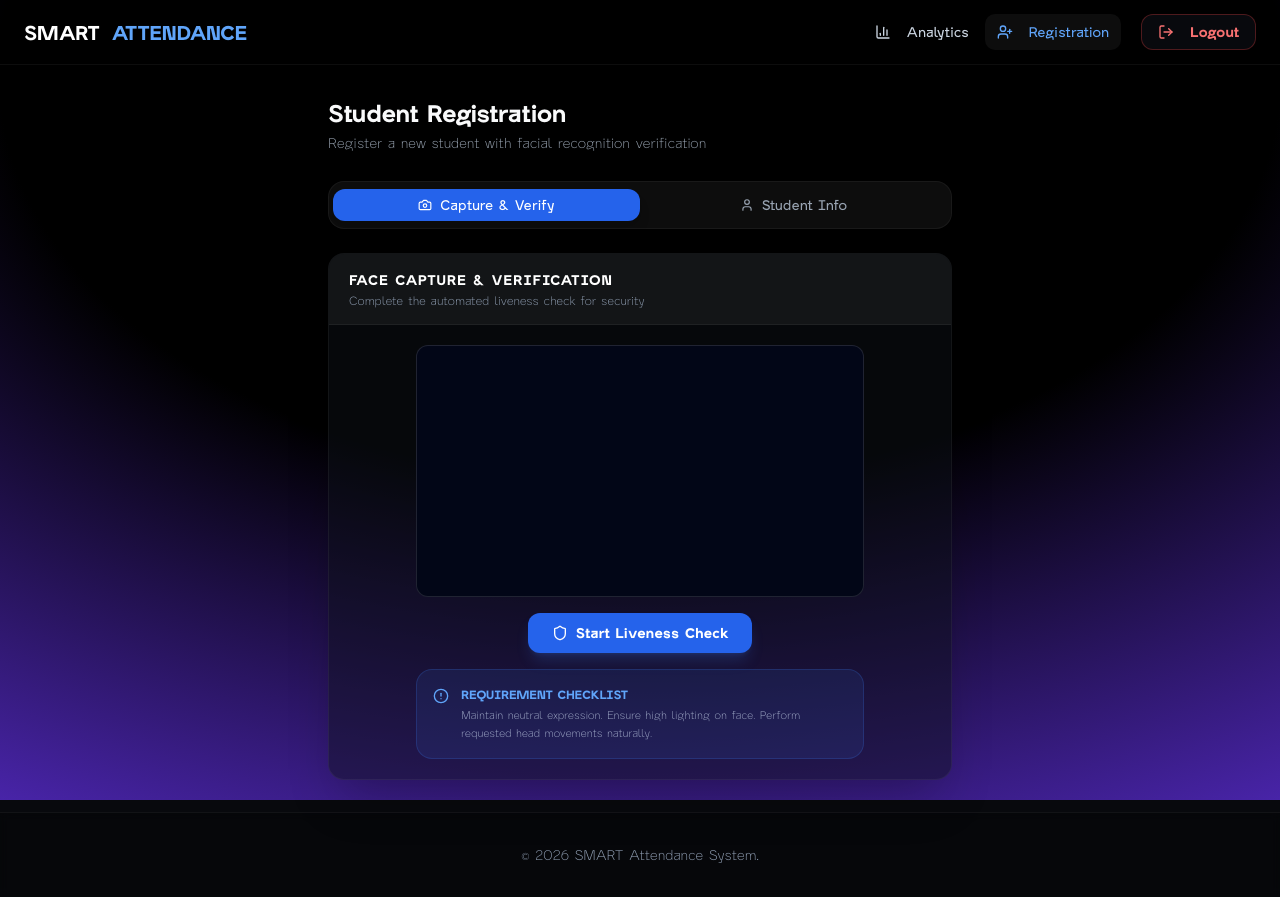
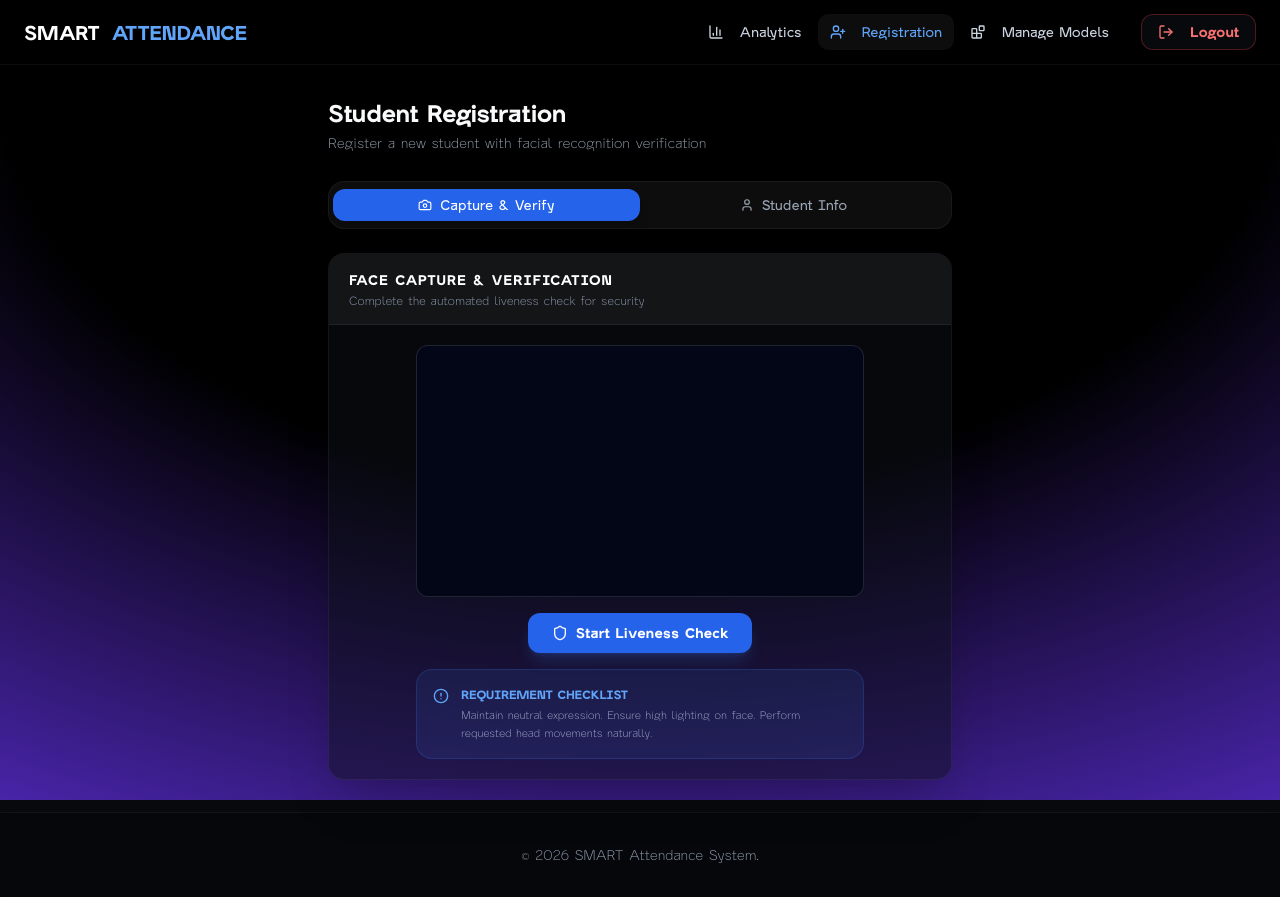
Before and after one commit to SmartAttendanceFinalYearProject/SmartAttendance, a Next.js app: page /admin/register in a window 1280 px wide. Built offline with nearby package versions, Linux system fonts and the light colour scheme; no server answers; sample sign-in values are in the browser's storage.

Commit message:
creating all models for the admin

```diff
--- a/app/admin/register/page.tsx
+++ b/app/admin/register/page.tsx
@@ -520,6 +520,7 @@ export default function AdminRegistrationPage() {
                         <SelectItem value="2nd">2nd Year</SelectItem>
                         <SelectItem value="3rd">3rd Year</SelectItem>
                         <SelectItem value="4th">4th Year</SelectItem>
+                        <SelectItem value="5th">5th Year</SelectItem>
                       </SelectContent>
                     </Select>
                   </div>
--- a/components/Navbar.tsx
+++ b/components/Navbar.tsx
@@ -4,7 +4,7 @@ import { useState, useEffect } from "react"
 import Link from "next/link"
 import { usePathname, useRouter } from "next/navigation"
 import { Button } from "@/components/ui/button"
-import { LogOut, User, LayoutDashboard, Camera, UserPlus, BarChart3 } from "lucide-react"
+import { LogOut, LayoutDashboard, Camera, UserPlus, BarChart3, Blocks } from "lucide-react"
 
 export default function Navbar() {
   const [role, setRole] = useState<string | null>(null)
@@ -88,6 +88,12 @@ export default function Navbar() {
                     Registration
                   </Link>
                 </Button>
+                <Button variant="ghost" size="sm" className={`font-semibold transition-all ${pathname === "/admin/models" ? "text-blue-400 bg-white/5" : "text-slate-300 hover:text-white hover:bg-white/5"}`} asChild>
+                  <Link href="/admin/models">
+                    <Blocks size={16} className="mr-2" />
+                    Manage Models
+                  </Link>
+                </Button>
               </>
             )}
           </div>
```
